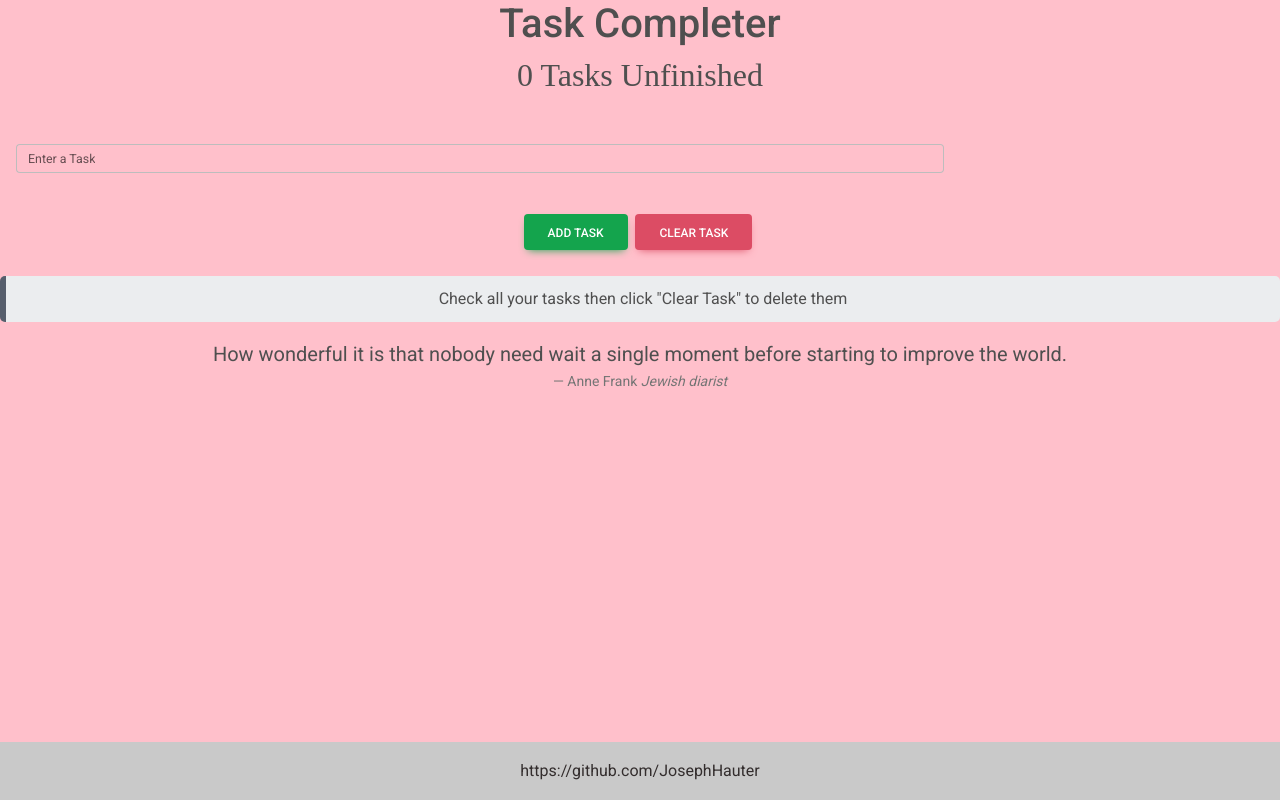
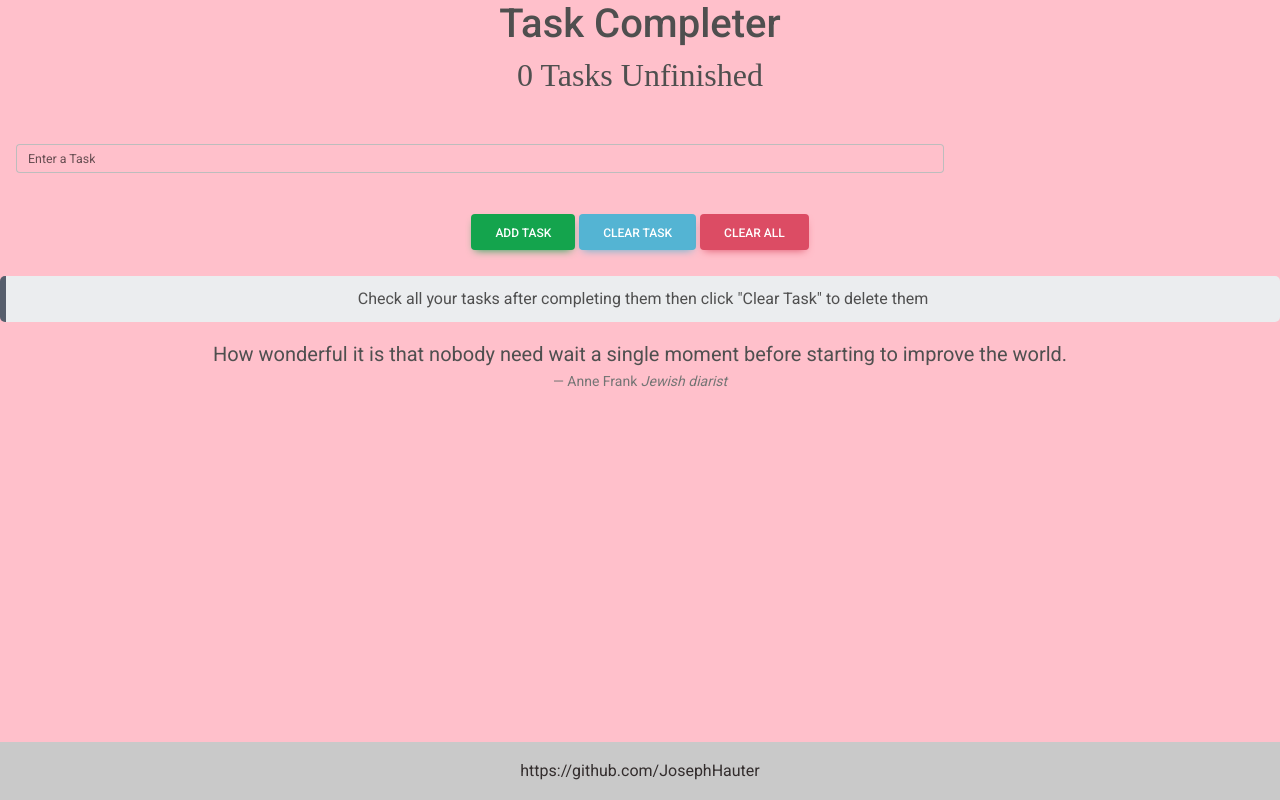
Before and after one commit to JosephHauter/TodoList, a React (Create React App) app: page / in a window 1280 px wide. Built offline with nearby package versions, Linux system fonts and the light colour scheme.

Commit message:
added another button to remove all tasks

```diff
--- a/src/App.js
+++ b/src/App.js
@@ -45,7 +45,11 @@ function App() {
     const newTodos = tasks.filter((task) => !task.complete);
     updateTasks(newTodos);
   }
-
+  // clears all tasks
+  function clearAllTasks() {
+    const clearAll = [];
+    updateTasks(clearAll);
+  }
   return (
     <div className="box">
       <div className="main">
@@ -67,16 +71,20 @@ function App() {
           ></MDBInput>
         </div>
         <br></br>
-        <MDBBtn MDBBtn className="me-1" color="success" onClick={AddTask}>
+        <button class="btn btn-success" onClick={AddTask}>
           Add Task
-        </MDBBtn>{" "}
-        <MDBBtn className="me-1" color="danger" onClick={handleClearTodos}>
+        </button>{" "}
+        <button class="btn btn-info" onClick={handleClearTodos}>
           Clear Task
-        </MDBBtn>{" "}
+        </button>{" "}
+        <button onClick={clearAllTasks} class="btn btn-danger">
+          Clear All
+        </button>
         <br></br>
         <br></br>
         <p class="note note-secondary">
-          Check all your tasks then click "Clear Task" to delete them
+          Check all your tasks after completing them then click "Clear Task" to
+          delete them
         </p>
         <figure className="mb-0">
           <MDBTypography blockquote>
```
